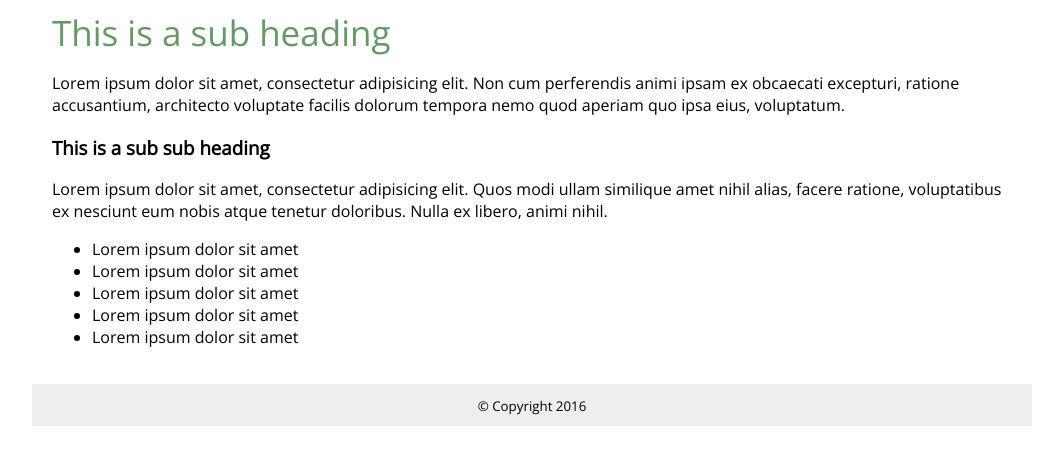
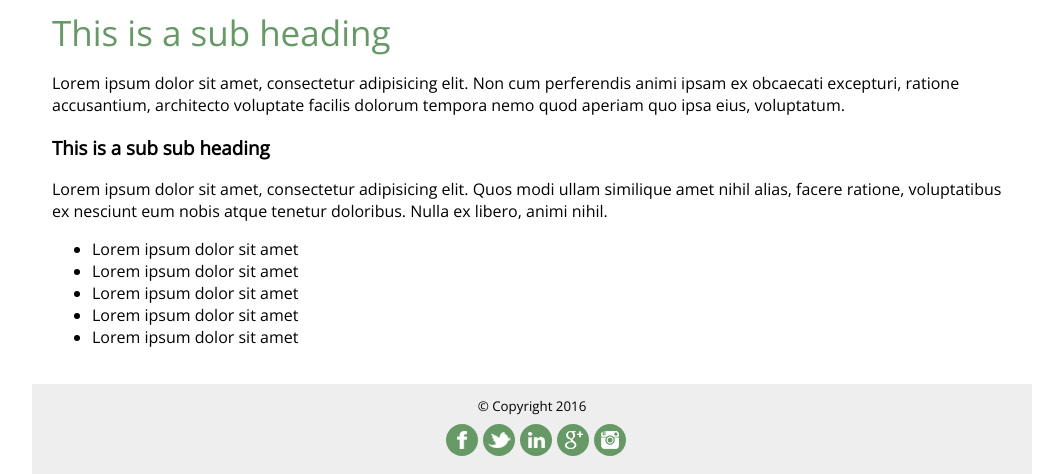
Before and after one commit to NaomiNgo/github-demo2, a plain HTML site: page index.html in a window 1280 px wide. Shown: the part 722-1196 px from the top of the page, without its empty margins (108-1171 px from the left). Before the commit the page ends 1148 px from the top, so only its background shows below. Drawn offline with nearby package versions, Linux system fonts and the light colour scheme.

Commit message:
adding social network buttons

```diff
--- a/index.html
+++ b/index.html
@@ -44,7 +44,18 @@
     </main> <!-- main -->
 
     <footer>
-      <small>&copy; Copyright 2016</small>
+        <small>&copy; Copyright 2016</small>
+            <nav class="nav-social-networks">
+                <div class="menu-social-networks-container">
+                    <ul>
+                        <li class="facebook"><a href="#">Facebook</a></li>
+                        <li class="twitter"><a href="#">Twitter</a></li>
+                        <li class="linkedin"><a href="#">LinkedIn</a></li>
+                        <li class="googleplus"><a href="#">GooglePlus</a></li>
+                        <li class="instagram"><a href="#">Instagram</a></li>
+                    </ul>
+                </div>
+            </nav>
     </footer> <!-- footer -->
 
 
--- a/style.scss
+++ b/style.scss
@@ -230,4 +230,53 @@ footer {
     background: #eee;
     text-align:center;
     padding: 10px 0;
+    .nav-social-networks {
+        padding: 8px 0 8px 8px;
+        @media (max-width: $site_breakpoint_1 - 1px ) {
+            text-align:center;
+        }
+        span {
+            text-transform: uppercase;
+            color:#fff;
+            font-size:16px;
+            line-height:25px;
+        }
+        ul {
+            list-style: none;
+            margin: 0;
+            padding: 0;
+            text-align: center;
+            font-size:0;
+        }
+        li {
+            padding-left: 5px;
+            font-size:0;
+            display: inline-block;
+            &:first-child {
+                padding-left: 0;
+            }
+            &.facebook   a { background-position:      0 0;}
+            &.twitter    a { background-position:  -32px 0;}
+            &.pinterest  a { background-position:  -64px 0;}
+            &.instagram  a { background-position:  -96px 0;}
+            &.googleplus a { background-position: -128px 0;}
+            &.youtube    a { background-position: -160px 0;}
+            &.linkedin   a { background-position: -192px 0;}
+            &.rss        a { background-position: -224px 0;}
+            &.sharethis  a { background-position: -255px 0;}
+            &.wifi       a { background-position: -284px 0;}
+            a {
+                background: $primary url(images/social-buttons.png);
+                display: block;
+                height: 32px;
+                width: 32px;
+                border-radius: 100%;
+                text-indent: -9999px;
+                &:focus,
+                &:hover {
+                    opacity: .8;
+                }
+            }
+        }
+    }
 }
```
Also changed, not shown: page-a.html (+12 -1 lines), page-b.html (+14 -4 lines), images/social-buttons.png (added), style.css.
